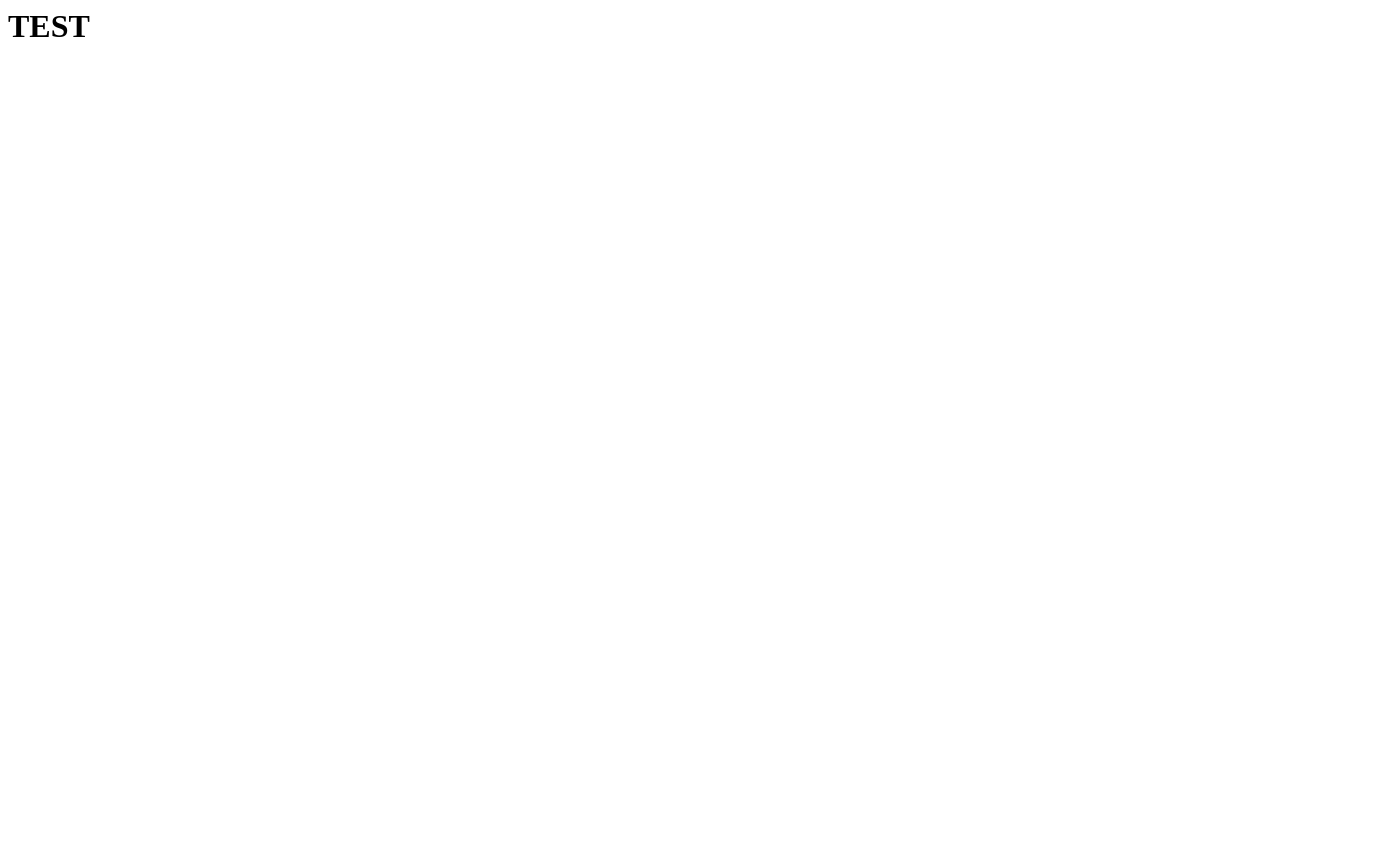
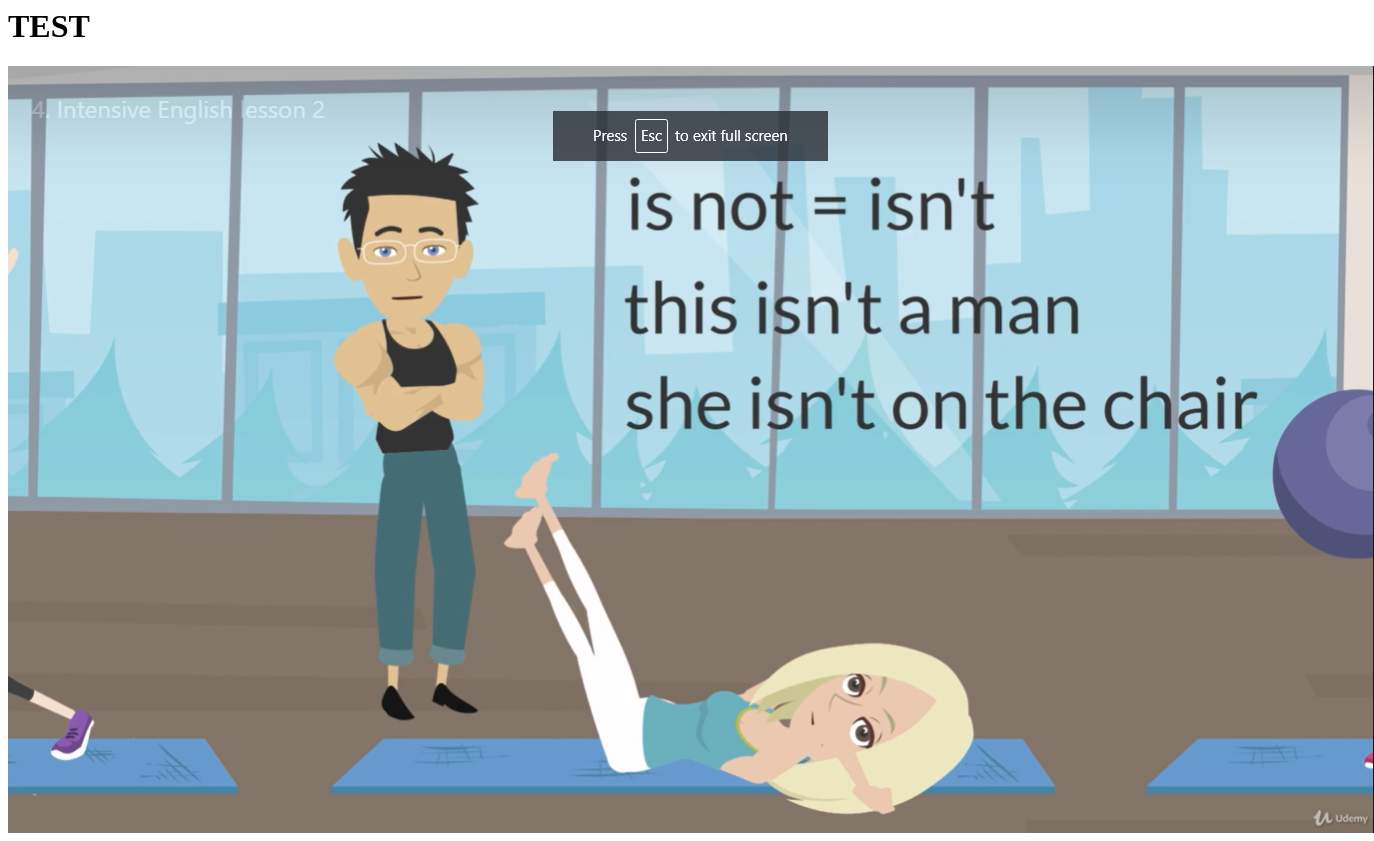
Before and after one commit to mafei-dev/lwe.github.io, a plain HTML site: page index.html in a window 1280 px wide. Shown: the whole page, 1374 px wide, since content can reach past the window. Before the commit the page ends 800 px from the top, so only its background shows below. Drawn offline with Linux system fonts and the light colour scheme.

Commit message:
Update index.html

```diff
--- a/index.html
+++ b/index.html
@@ -1 +1,3 @@
 <h1>TEST</h1>
+
+<img src="./WeChat Screenshot_20201116025035.png"/>
```
